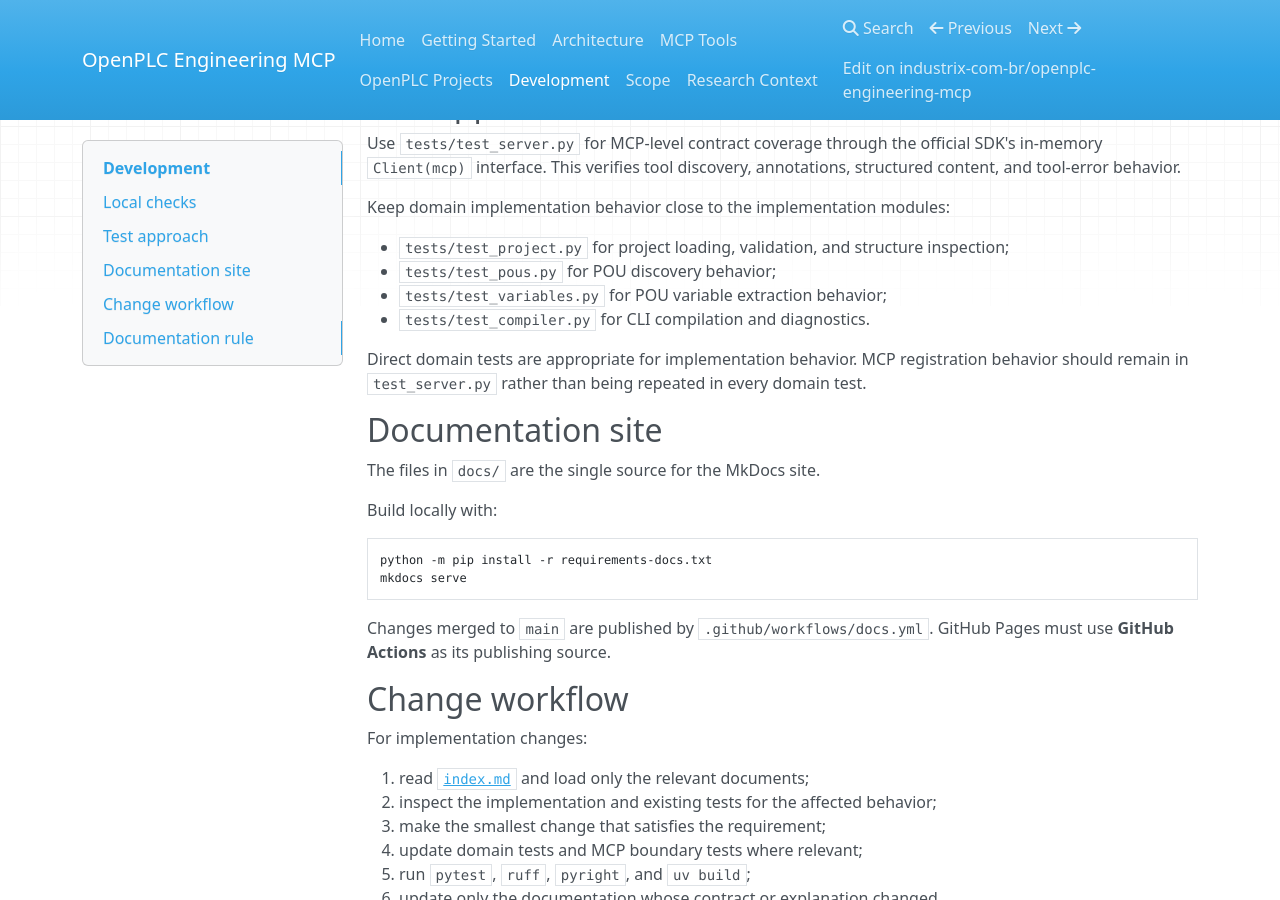
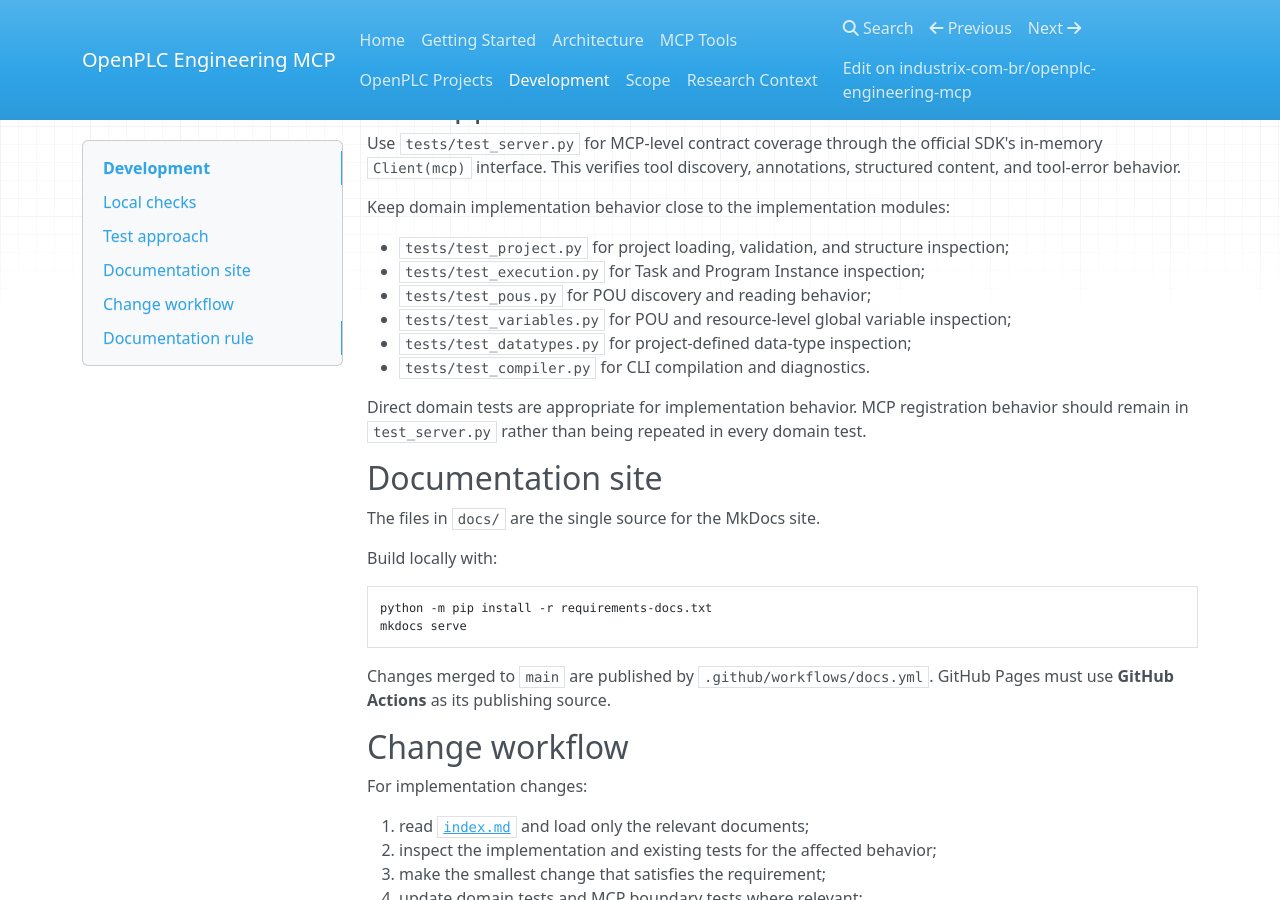
Before and after one commit to industrix-com-br/openplc-engineering-mcp, an MkDocs documentation site: the page built from docs/development.md, in a window 1280 px wide and 900 px high, scrolled down 600 px. Built offline with MkDocs 1.6.1, drawn with Linux system fonts in a browser that asks for light colours; nearby versions of some CDN libraries.

Commit message:
docs: update test map for current modules

```diff
--- a/docs/development.md
+++ b/docs/development.md
@@ -35,8 +35,10 @@
 Keep domain implementation behavior close to the implementation modules:
 
 - `tests/test_project.py` for project loading, validation, and structure inspection;
-- `tests/test_pous.py` for POU discovery behavior;
-- `tests/test_variables.py` for POU variable extraction behavior;
+- `tests/test_execution.py` for Task and Program Instance inspection;
+- `tests/test_pous.py` for POU discovery and reading behavior;
+- `tests/test_variables.py` for POU and resource-level global variable inspection;
+- `tests/test_datatypes.py` for project-defined data-type inspection;
 - `tests/test_compiler.py` for CLI compilation and diagnostics.
 
 Direct domain tests are appropriate for implementation behavior. MCP registration behavior should remain in `test_server.py` rather than being repeated in every domain test.
```
